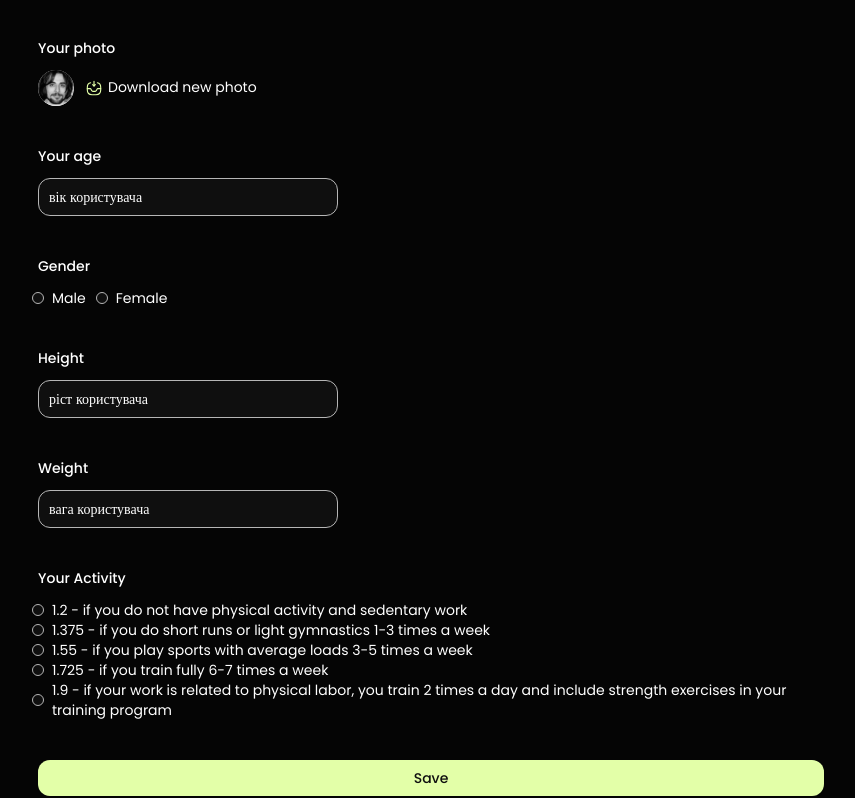
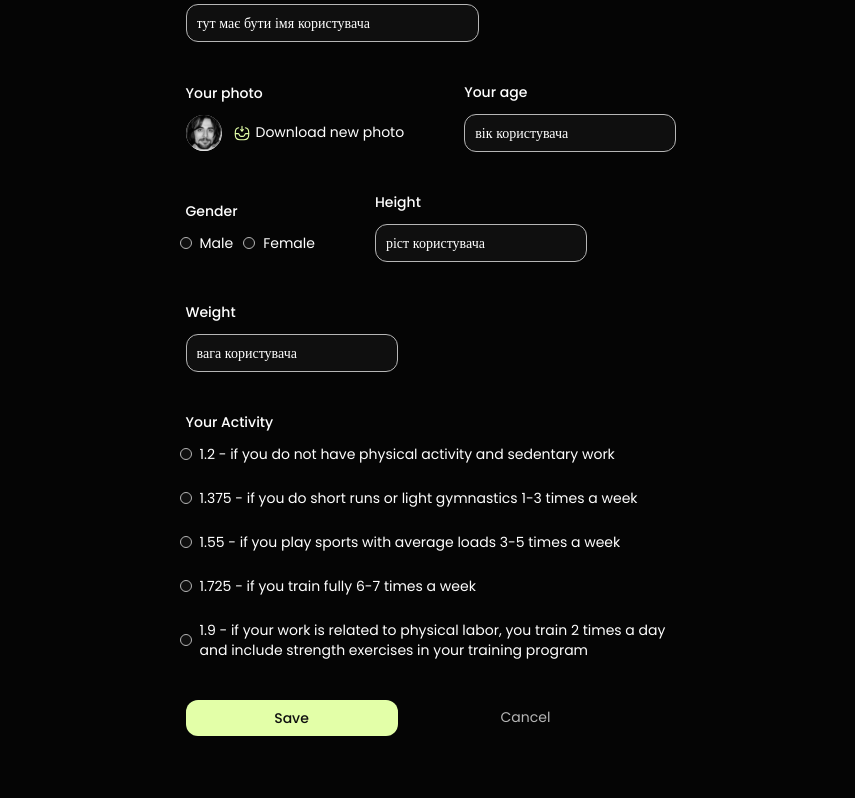
Before and after one commit to AnnaHort/HealthyHub, a React (Vite) app: page /HealthyHub/welcome in a window 1280 px wide. Shown: the part 528-1326 px from the top of the page, without its empty margins (209-1064 px from the left). Built offline with nearby package versions, Linux system fonts and the light colour scheme.

Commit message:
added tablet style  to 834 screen  for profileSetingPage

```diff
--- a/src/pages/ProfileSettingsPage/ProfileSettingsPage.styled.js
+++ b/src/pages/ProfileSettingsPage/ProfileSettingsPage.styled.js
@@ -6,7 +6,7 @@ export const ProfileSettingsPageContainer = styled.div`
   margin-right: auto;
   margin-left: auto;
   @media (min-width: 834px) {
-    padding: 24px 27px;
+    padding: 24px 27px 174px 27px;
     max-width: 840px;
   }
   @media (min-width: 1440px) {
@@ -23,6 +23,7 @@ export const ProfileSettingsPageTitle = styled.h2`
   @media (min-width: 834px) {
     font-size: 30px;
     line-height: 1.2;
+    margin-bottom: 20px;
   }
 `;
 
@@ -33,6 +34,7 @@ export const ProfileSettingsPageImg = styled.img`
   margin-left: auto;
   @media (min-width: 834px) {
     width: 380px;
+    margin-bottom: 24px;
   }
   @media (min-width: 1440px) {
     margin-right: 0;
--- a/src/pages/ProfileSettingsPage/UserInformationComponent/UserInformation.jsx
+++ b/src/pages/ProfileSettingsPage/UserInformationComponent/UserInformation.jsx
@@ -1,4 +1,5 @@
 import {
+  UserInformationActivityContainer,
   UserInformationBtnContainer,
   UserInformationContainer,
   UserInformationDownloadLabel,
@@ -118,7 +119,7 @@ const UserInformation = () => {
 
       <UserInformationContainer>
         <UserInformationTitle>Your Activity</UserInformationTitle>
-        <div>
+        <UserInformationActivityContainer>
           <UserInformationRadioContainer style={{ position: 'relative' }}>
             <UserInformationRadioInput
               type="radio"
@@ -179,7 +180,7 @@ const UserInformation = () => {
               a day and include strength exercises in your training program
             </UserInformationLabelRadio>
           </UserInformationRadioContainer>
-        </div>
+        </UserInformationActivityContainer>
       </UserInformationContainer>
 
       <UserInformationBtnContainer>
--- a/src/pages/ProfileSettingsPage/UserInformationComponent/UserInformation.styled.js
+++ b/src/pages/ProfileSettingsPage/UserInformationComponent/UserInformation.styled.js
@@ -5,11 +5,21 @@ export const UserInformationForm = styled.form`
   display: flex;
   flex-direction: column;
   gap: 40px;
+  @media (min-width: 834px) {
+    flex-direction: row;
+    flex-wrap: wrap;
+    align-items: center;
+    gap: 40px 60px;
+    max-width: 491px;
+    margin-right: auto;
+    margin-left: auto;
+  }
 `;
 
 export const UserInformationContainer = styled.div`
   display: flex;
   flex-direction: column;
+
 `;
 
 export const UserInformationLabel = styled.label`
@@ -38,6 +48,9 @@ export const UserInformationInput = styled.input`
     font-size: 14px;
     font-weight: 400;
     line-height: 1.43%;
+  }
+  @media (min-width: 834px) {
+    min-width: 212px;
   }
 `;
 
@@ -76,6 +89,13 @@ export const UserInformationRadioInput = styled.input`
   opacity: 0;
   position: absolute;
 `;
+
+export const UserInformationActivityContainer = styled.div`
+display: flex;
+flex-direction: column;
+gap: 24px;
+`
+
 export const UserInformationLabelRadio = styled.label`
   padding-left: 14px;
   font-family: Poppins;
@@ -122,6 +142,11 @@ export const UserInformationBtnContainer = styled.div`
   display: flex;
   flex-direction: column;
   gap: 12px;
+  @media (min-width: 834px) {
+    flex-direction: row;
+    gap: 22px;
+    align-items: center;
+  }
 `;
 export const UserInformationSaveBtn = styled.button`
   border-radius: 12px;
@@ -133,6 +158,9 @@ export const UserInformationSaveBtn = styled.button`
   font-weight: 500;
   line-height: 1.43;
   font-family: Poppins;
+  @media (min-width: 834px) {
+    width: 212px;
+  }
 `;
 
 export const UserInformationLinkCancel = styled(Link)`
@@ -143,4 +171,7 @@ export const UserInformationLinkCancel = styled(Link)`
   font-size: 14px;
   font-weight: 400;
   line-height: 1.42;
+  @media (min-width: 834px) {
+    width: 212px;
+  }
 `;
```
